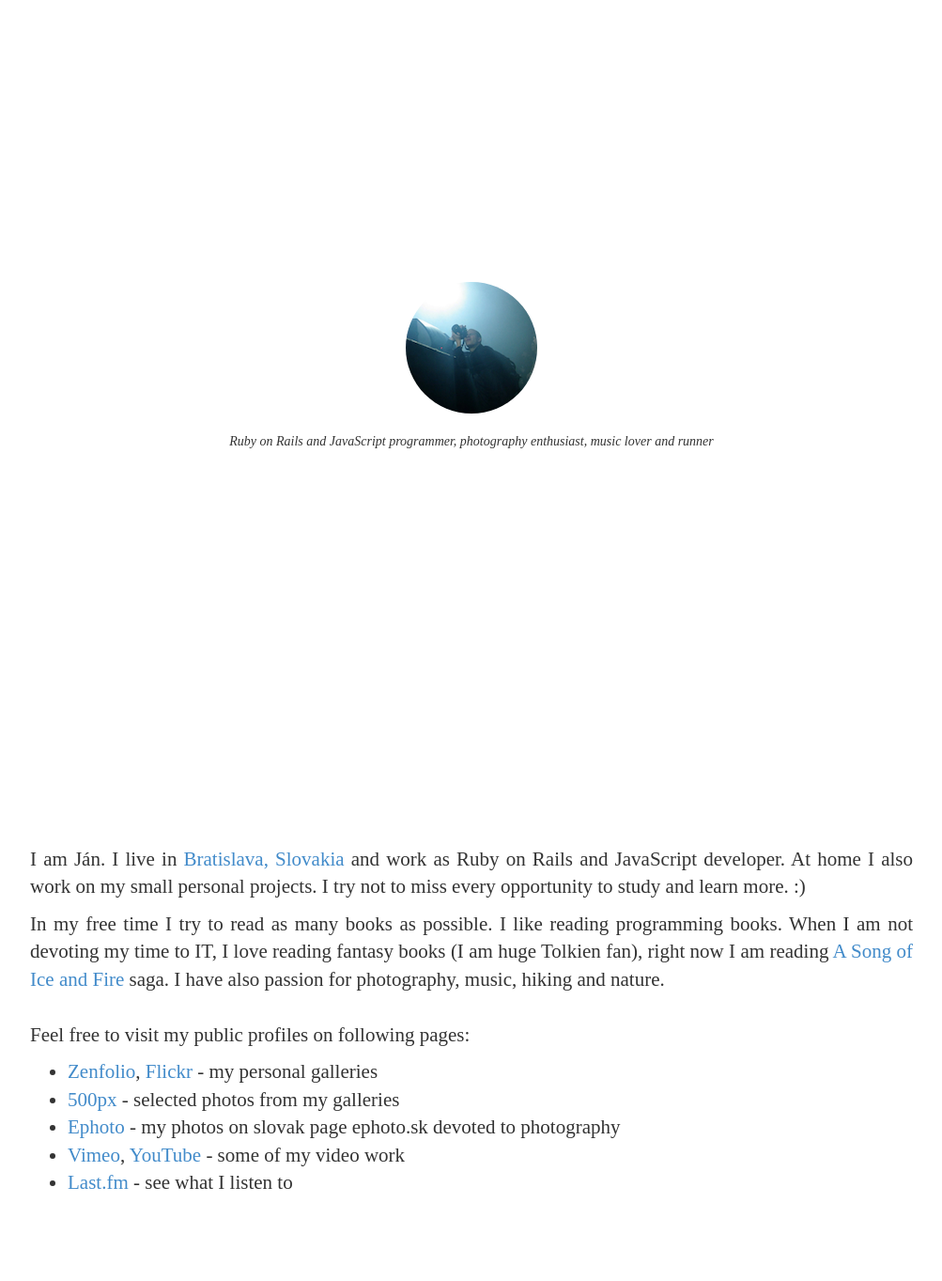
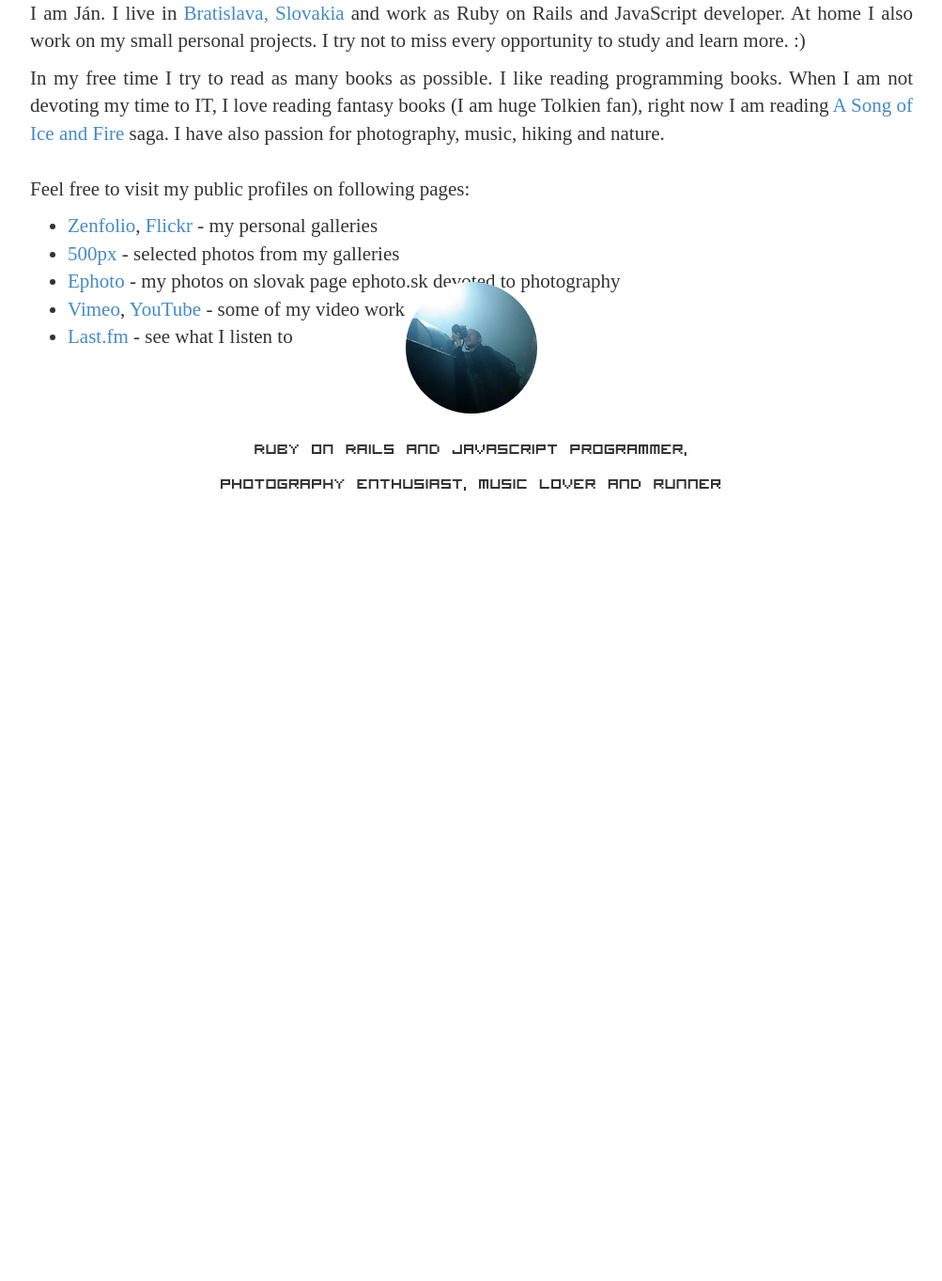
Before and after one commit to guitarman/guitarman.github.io, a Jekyll site: the page built from index.md, in a window 1280 px wide. Shown: the whole page at 94% size, without its empty margins (138-1141 px from the left). Built offline with Jekyll 4.4.1, drawn with Linux system fonts in a browser that asks for light colours; some web fonts are replaced; after the commit the page ends 900 px from its top, so only the background shows below that.

Commit message:
font for intro text

```diff
--- a/css/main.css
+++ b/css/main.css
@@ -1,3 +1,8 @@
+@font-face {
+  font-family: visitor;
+  src: url('vendor/visitor2.ttf');
+}
+
 html,
 body {
   height: 100%;
@@ -18,7 +23,8 @@ p {
 }
 
 .top-section {
-  height: 900px;
+  font-family: visitor;
+  font-size: 26px;
   text-align: center;
 }
 
--- a/index.md
+++ b/index.md
@@ -8,7 +8,9 @@ desc: guitarman's personal webpage
   <div class="intro">
     <img src="images/guitarman.png" alt="guitarman" class="img-circle">
     <p class="intro-text">
-      <em>Ruby on Rails and JavaScript programmer, photography enthusiast, music lover and runner</em>
+      Ruby on Rails and JavaScript programmer,
+      <br>
+      photography enthusiast, music lover and runner
     </p>
   </div>
 </section>
```
Also changed, not shown: css/vendor/visitor2.ttf (added).
